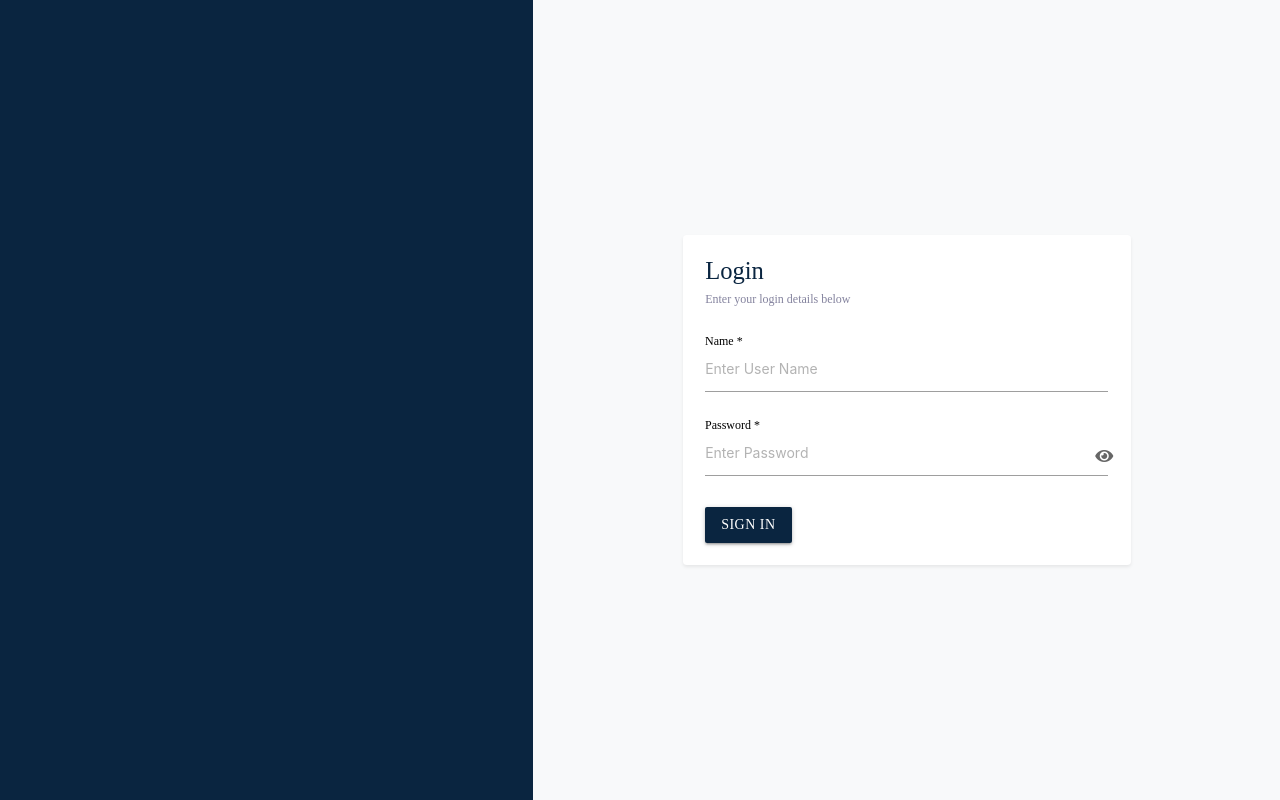
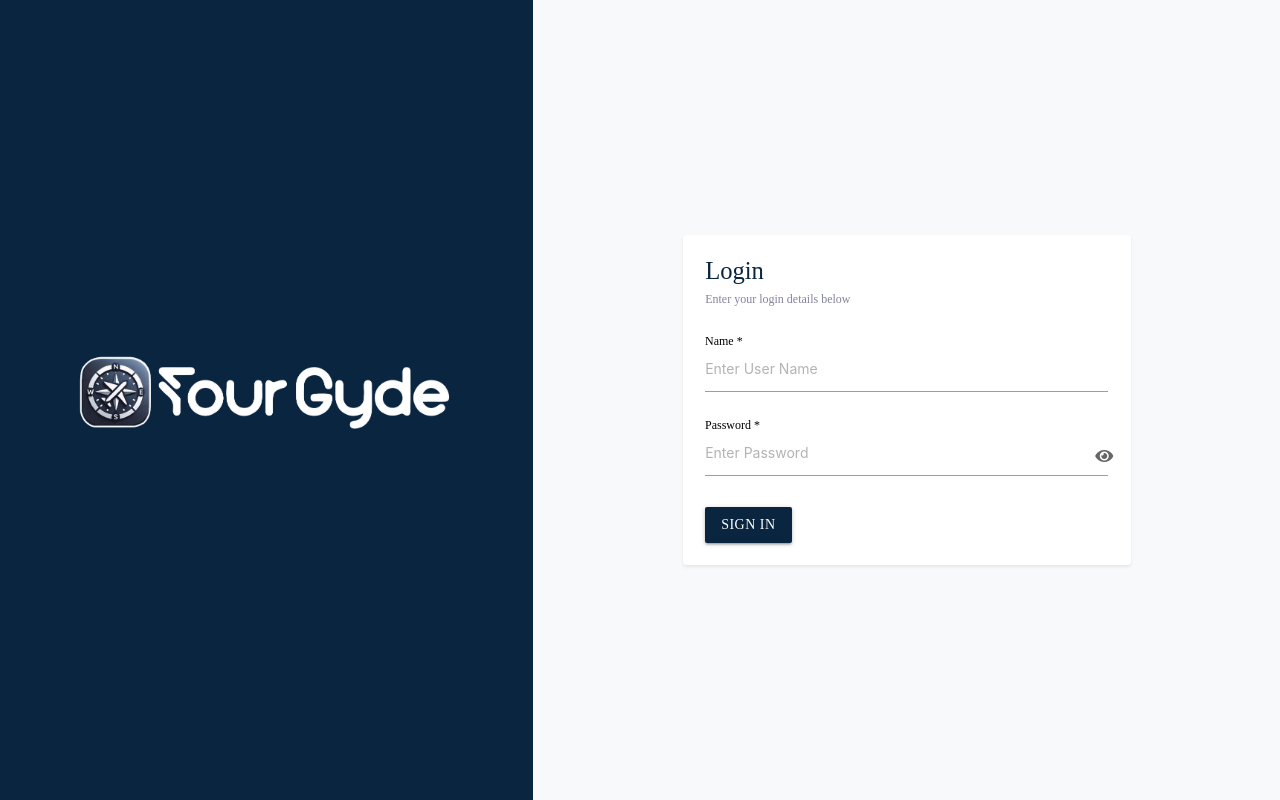
Before and after one commit to Pawan5858/travalla, a Django app: page /login/ in a window 1280 px wide. Run offline with Django 3.2, Linux system fonts and the light colour scheme; some libraries are stand-ins or nearby versions; some web fonts are replaced.

Commit message:
Update login.html

```diff
--- a/templates/admin/login.html
+++ b/templates/admin/login.html
@@ -24,7 +24,7 @@
       <div class="col-lg-5 col-md-5 col-sm-0 d-none d-md-block h-100 rightPanal">
           <div class="w-100 h-100 d-flex">
               <div class="m-auto text-center w-75">
-                  <!-- <img class="img-fluid pb-4" src="/static/images/login/tourgyde.png" alt="TourGyde"> -->
+                  <img class="img-fluid pb-4" src="/static/images/login/tourgyde.png" alt="TourGyde">
               </div>
           </div>
       </div>
```
